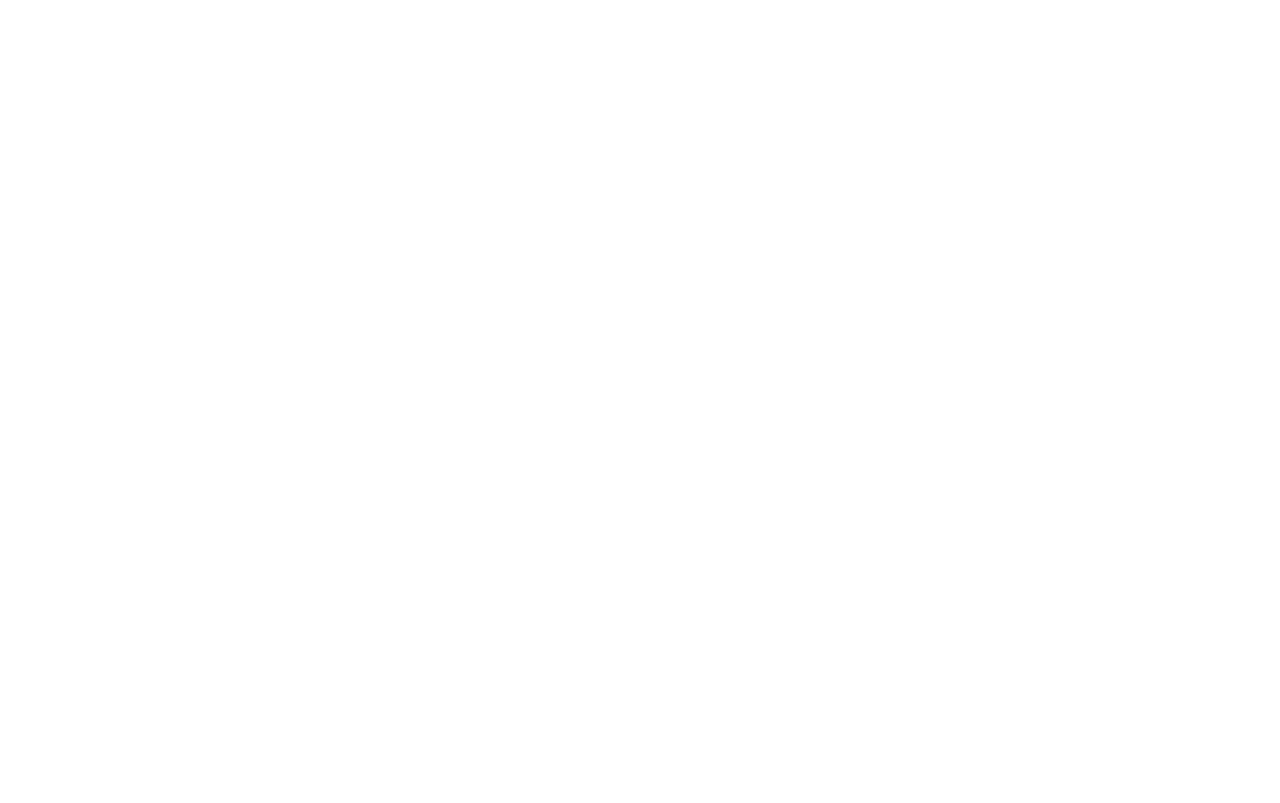
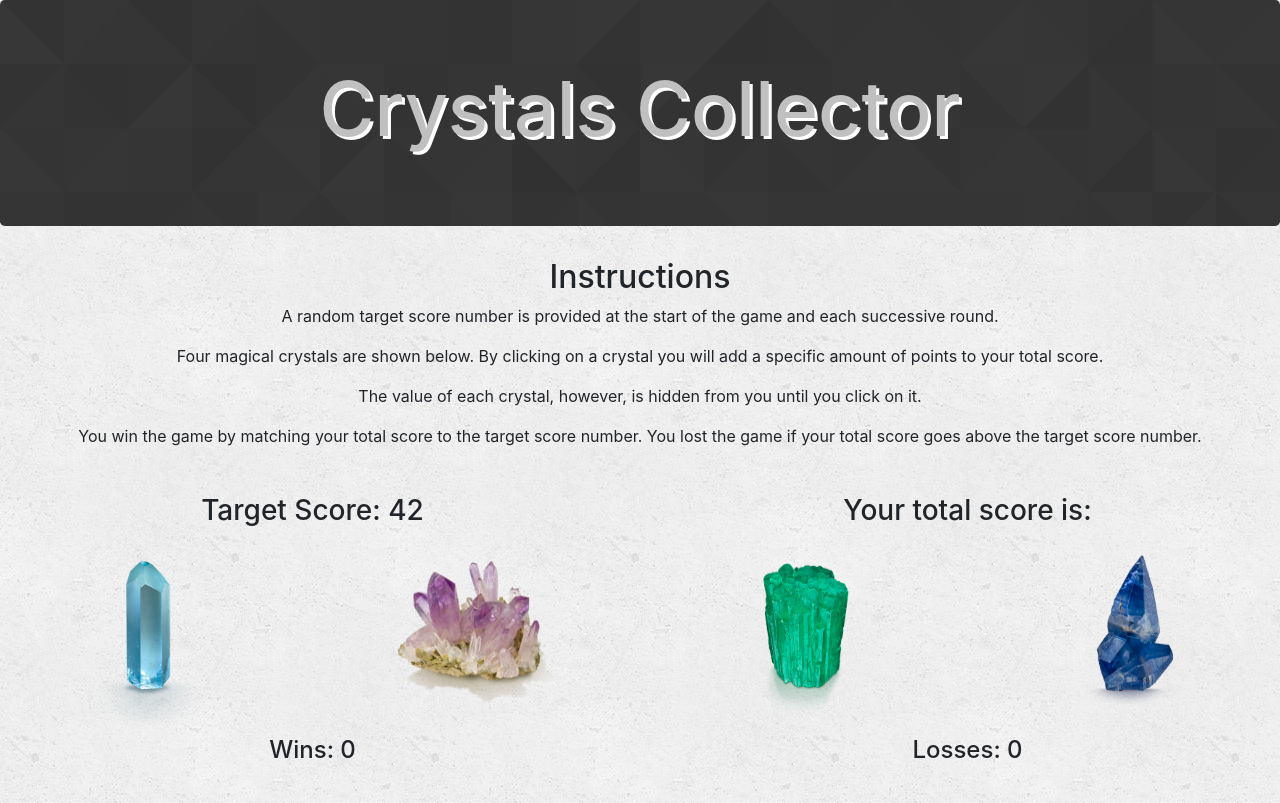
Before and after one commit to amlilly/week-4-game, a plain HTML site: page index.html in a window 1280 px wide. Drawn offline with nearby package versions, Linux system fonts and the light colour scheme.

Commit message:
Functional Crystals Collector

```diff
--- a/assets/css/reset.css
+++ /dev/null
@@ -1,48 +0,0 @@
-/* http://meyerweb.com/eric/tools/css/reset/
-   v2.0 | 20110126
-   License: none (public domain)
-*/
-
-html, body, div, span, applet, object, iframe,
-h1, h2, h3, h4, h5, h6, p, blockquote, pre,
-a, abbr, acronym, address, big, cite, code,
-del, dfn, em, img, ins, kbd, q, s, samp,
-small, strike, strong, sub, sup, tt, var,
-b, u, i, center,
-dl, dt, dd, ol, ul, li,
-fieldset, form, label, legend,
-table, caption, tbody, tfoot, thead, tr, th, td,
-article, aside, canvas, details, embed,
-figure, figcaption, footer, header, hgroup,
-menu, nav, output, ruby, section, summary,
-time, mark, audio, video {
-	margin: 0;
-	padding: 0;
-	border: 0;
-	font-size: 100%;
-	font: inherit;
-	vertical-align: baseline;
-}
-/* HTML5 display-role reset for older browsers */
-article, aside, details, figcaption, figure,
-footer, header, hgroup, menu, nav, section {
-	display: block;
-}
-body {
-	line-height: 1;
-}
-ol, ul {
-	list-style: none;
-}
-blockquote, q {
-	quotes: none;
-}
-blockquote:before, blockquote:after,
-q:before, q:after {
-	content: '';
-	content: none;
-}
-table {
-	border-collapse: collapse;
-	border-spacing: 0;
-}
--- a/assets/css/style.css
+++ b/assets/css/style.css
@@ -0,0 +1,30 @@
+body {
+    background-image: url("../images/backgrounds/concreteSeamless.png");
+}
+
+.jumbotron {
+    background-image: url("../images/backgrounds/darkSharpEdges.png");
+    background-size: cover;
+}
+
+.jumbotron h1 {
+    color: silver;
+    text-shadow: 3px 3px #fff;
+    font-size: 75px;
+}
+
+.instructions {
+    text-align: center;
+}
+
+.container-fluid {
+    margin-bottom: 30px;
+}
+
+h3 {
+    text-align: center;
+}
+
+.winsLosses {
+    margin-bottom: 30px;
+}
--- a/assets/javascript/game.js
+++ b/assets/javascript/game.js
@@ -1,11 +1,107 @@
-// GLOBAL VARIABLES
-// --------------------------------------------------------------------
+$(document).ready(function(){
 
-// A random number will need to be generated for the user to target
-    // Math.random()
+  // Generates random number to guess
+    var randomTargetNum = Math.floor(Math.random()*101)
 
-// The Wins and Loss of all the completed attempts made by user
+  // Display random number
+    $('#scoreToMatch').text(randomTargetNum);
 
-// Click event oon the crystal images
+  //Generate random number for each crystal
+    var randOne = Math.floor(Math.random()*12+1)
+    var randTwo = Math.floor(Math.random()*12+1)
+    var randThree = Math.floor(Math.random()*12+1)
+    var randFour = Math.floor(Math.random()*12+1)
 
-// Display the user's current total score
+  // Variables to keep track of wins, losses and total
+    var playerScore = 0;
+    var wins = 0;
+    var losses = 0;
+
+    $('#wins').text(wins);
+    $('#losses').text(losses);
+
+  // Reset game
+    function reset(){
+      randomTargetNum = Math.floor(Math.random()*102+19);
+
+      console.log(randomTargetNum)
+
+      $('#scoreToMatch').text(randomTargetNum);
+
+      randOne = Math.floor(Math.random()*12+1);
+      randTwo = Math.floor(Math.random()*12+1);
+      randThree = Math.floor(Math.random()*12+1);
+      randFour = Math.floor(Math.random()*12+1);
+      playerScore = 0;
+
+      $('#totalScore').text(playerScore);
+    }
+
+  // Display wins
+  function winner(){
+    alert("You did it! Well done!");
+    wins++;
+    $('#wins').text(wins);
+    reset();
+  }
+
+  // Display losses
+  function loser(){
+    alert ("You lose! Try again.");
+    losses++;
+    $('#losses').text(losses);
+    reset()
+  }
+
+  // Clicking Crystals
+    $('.imageOne').on ('click', function(){
+      playerScore = playerScore + randOne;
+      console.log("New playerScore = " + playerScore);
+      $('#totalScore').text(playerScore);
+            //Win & lose conditions
+          if (playerScore == randomTargetNum){
+            winner();
+          }
+          else if ( playerScore > randomTargetNum){
+            loser();
+          }
+    })
+
+    $('.imageTwo').on ('click', function(){
+      playerScore = playerScore + randTwo;
+      console.log("New playerScore = " + playerScore);
+      $('#totalScore').text(playerScore);
+          if (playerScore == randomTargetNum){
+            winner();
+          }
+          else if ( playerScore > randomTargetNum){
+            loser();
+          }
+    })
+
+    $('.imageThree').on ('click', function(){
+      playerScore = playerScore + randThree;
+      console.log("New playerScore = " + playerScore);
+      $('#totalScore').text(playerScore);
+
+          if (playerScore == randomTargetNum){
+            winner();
+          }
+          else if ( playerScore > randomTargetNum){
+            loser();
+          }
+    })
+
+    $('.imageFour').on ('click', function(){
+      playerScore = playerScore + randFour;
+      console.log("New playerScore = " + playerScore);
+      $('#totalScore').text(playerScore);
+
+          if (playerScore == randomTargetNum){
+            winner();
+          }
+          else if ( playerScore > randomTargetNum){
+            loser();
+          }
+    });
+});
--- a/index.html
+++ b/index.html
@@ -5,25 +5,68 @@
         <meta name="viewport" content="width=device-width, initial-scale=1.0">
         <meta http-equiv="X-UA-Compatible" content="ie=edge">
         <title>Crystals Collector</title>
+        <link rel="stylesheet" type="text/css" href="assets/css/reset.css">
+        <link rel="stylesheet" type="text/css" href="assets/css/style.css">
         <link rel="stylesheet" href="https://maxcdn.bootstrapcdn.com/bootstrap/4.0.0/css/bootstrap.min.css" integrity="sha384-Gn5384xqQ1aoWXA+058RXPxPg6fy4IWvTNh0E263XmFcJlSAwiGgFAW/dAiS6JXm" crossorigin="anonymous">
 
     </head>
+
     <body>
-    <!--Title of Page-->
+        <div class="jumbotron text-center">
+            <h1>Crystals Collector</h1>
+        </div>
 
-    <!--The instructions for the Crystals Collector-->
+        <div class="container-fluid">
+            <div class="row">
+                <div class="col-sm-12 instructions">
+                    <h2>Instructions</h2>
+                    <p>A random target score number is provided at the start of the game and each successive round.</p>
+                    <p>Four magical crystals are shown below. By clicking on a crystal you will add a specific amount of points to your total score.</p>
+                    <p>The value of each crystal, however, is hidden from you until you click on it.</p>
+                    <p>You win the game by matching your total score to the target score number. You lost the game if your total score goes above the target score number.</p>
 
-    <!--A randomly generated number that the user will try to get to-->
+                </div>
+            </div>
+        </div>
 
-    <!--Display the Wins and Loss of all the completed attempts made by user-->
+        <div class="row">
+            <div class="col-sm-6">
+                <h3>Target Score: <span id="scoreToMatch"></span></h3>
+            </div>
 
-    <!--Display different images of crystals that will hold different numeracial values that the user will click-->
+            <div class="col-sm-6">
+                <h3>Your total score is: <span id="totalScore"></span></h3>
+            </div>
+        </div>
 
-    <!--Display the user's current total score-->
+        <div class="row text-center crystals">
+            <div class="col-sm-3">
+                <img src="assets/images/crystal1.png" class="imageOne" alt="Crystal One" width="200" height="200"/>
+            </div>
+            <div class="col-sm-3">
+                <img src="assets/images/crystal2.png" class="imageTwo" alt="Crystal Four" width="200" height="200"/>
+            </div>
+            <div class="col-sm-3">
+                <img src="assets/images/crystal3.png" class="imageThree" alt="Crystal Three" width="200" height="200"/>
+            </div>
+            <div class="col-sm-3">
+                <img src="assets/images/crystal4.png" class="imageFour" alt="Crystal Four" width="200" height="200"/>
+            </div>
+        </div>
 
+        <div class="row winsLosses">
+            <div class="col-sm-6">
+                <h4 class="text-center">Wins: <span id="wins"></span></h4>
+            </div>
+
+            <div class="col-sm-6">
+                <h4 class="text-center">Losses: <span id="losses"></span></h4>
+            </div>
+        </div>
 
         <script src="https://code.jquery.com/jquery-3.2.1.slim.min.js" integrity="sha384-KJ3o2DKtIkvYIK3UENzmM7KCkRr/rE9/Qpg6aAZGJwFDMVNA/GpGFF93hXpG5KkN" crossorigin="anonymous"></script>
         <script src="https://cdnjs.cloudflare.com/ajax/libs/popper.js/1.12.9/umd/popper.min.js" integrity="sha384-ApNbgh9B+Y1QKtv3Rn7W3mgPxhU9K/ScQsAP7hUibX39j7fakFPskvXusvfa0b4Q" crossorigin="anonymous"></script>
         <script src="https://maxcdn.bootstrapcdn.com/bootstrap/4.0.0/js/bootstrap.min.js" integrity="sha384-JZR6Spejh4U02d8jOt6vLEHfe/JQGiRRSQQxSfFWpi1MquVdAyjUar5+76PVCmYl" crossorigin="anonymous"></script>
+        <script src="assets/javascript/game.js"></script>
     </body>
 </html>
```
Also changed, not shown: assets/images/anotherCrystal1.png (added), assets/images/backgrounds/brickwall.png (added), assets/images/backgrounds/concreteSeamless.png (added), assets/images/backgrounds/concreteTexture.png (added), assets/images/backgrounds/darkSharpEdges.png (added), assets/images/crystal1.png (added), assets/images/crystal2.png (added), assets/images/crystal3.png (added), assets/images/crystal4.png (added), 4 other files. Lines whose indentation alone changed are shown as unchanged.
